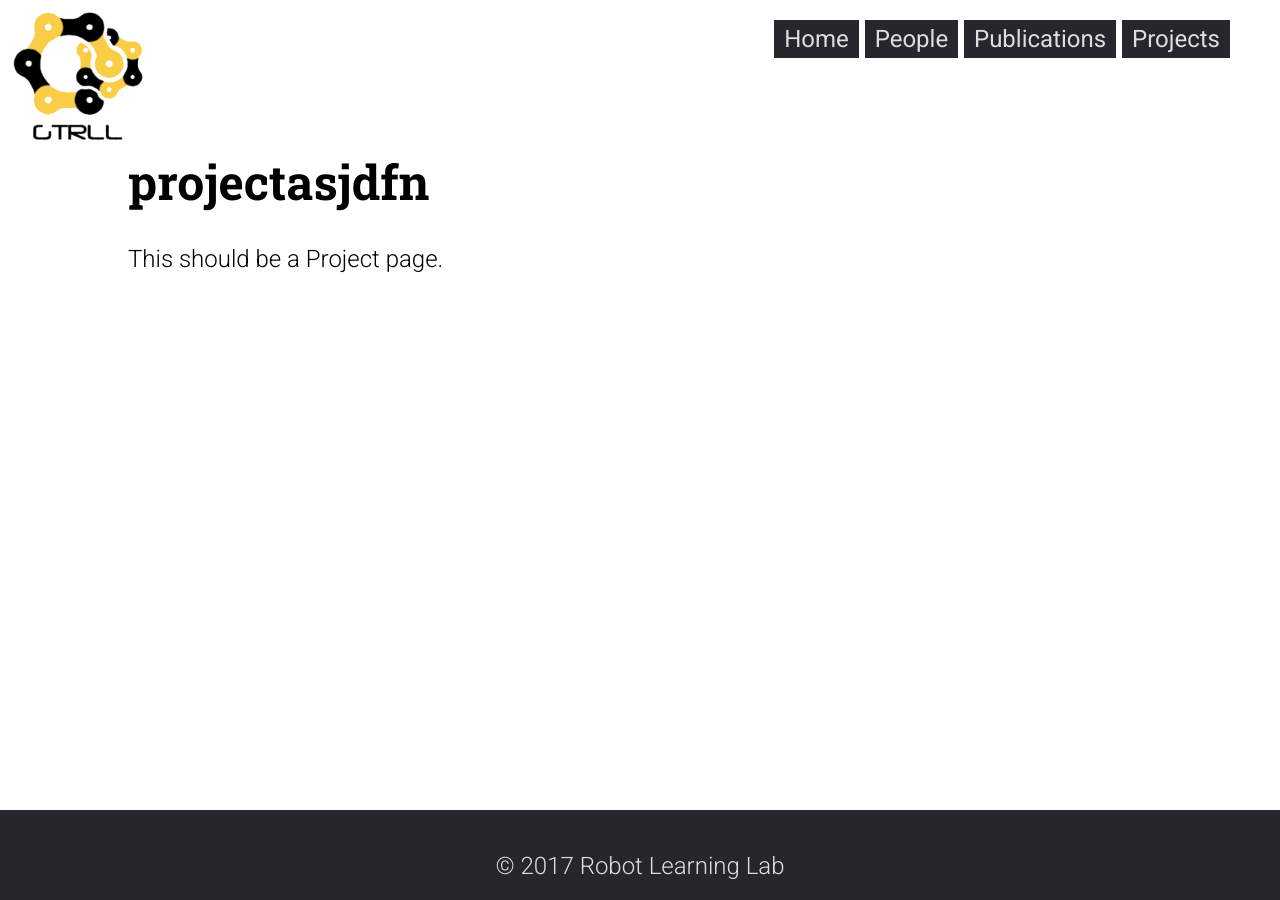
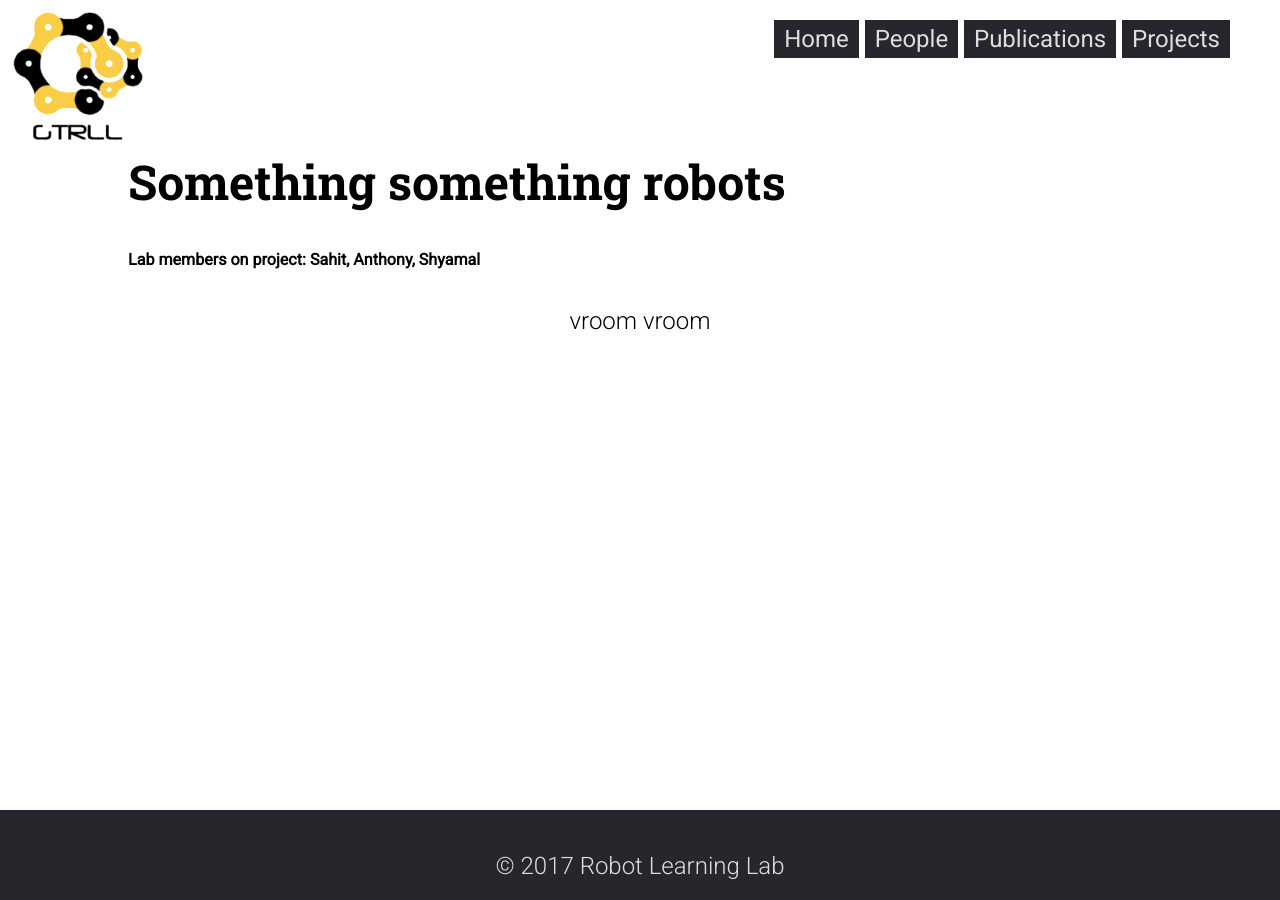
Before and after one commit to AJLiu/rll-site, a Jekyll site: the page built from _projects/test.md, in a window 1280 px wide. Built offline with Jekyll 4.4.1, drawn with Linux system fonts in a browser that asks for light colours.

Commit message:
started formatting the project page

```diff
--- a/_layouts/project.html
+++ b/_layouts/project.html
@@ -10,9 +10,17 @@ title: Project Template
 
         <div class="content">
             <h1>{{page.name}}</h1>
-
-            This should be a Project page.
-            {{content}}
+            {% if page.members %}
+            <h6>Lab members on project: {{page.members}}</h6>
+            {% endif %}
+            <!--<span>
+                {% if page.video %}
+                <iframe width="20%" height="20%" src="{{page.video}}" frameborder="0" allowfullscreen></iframe>
+                {% endif %}
+            </span> -->
+            {% if page.summary %}
+            <p style="text-align: center">{{page.summary}}</p>
+            {% endif %}
         </div>
 
         {% include footer.html %}
--- a/_projects/test.md
+++ b/_projects/test.md
@@ -1,5 +1,8 @@
 ---
 title: Sample Project
-name: projectasjdfn
+name: Something something robots
+members: Sahit, Anthony, Shyamal
+summary: vroom vroom
+video: https://www.youtube.com/embed/lyayNKV1eAQ
 layout: project
 ---
```
